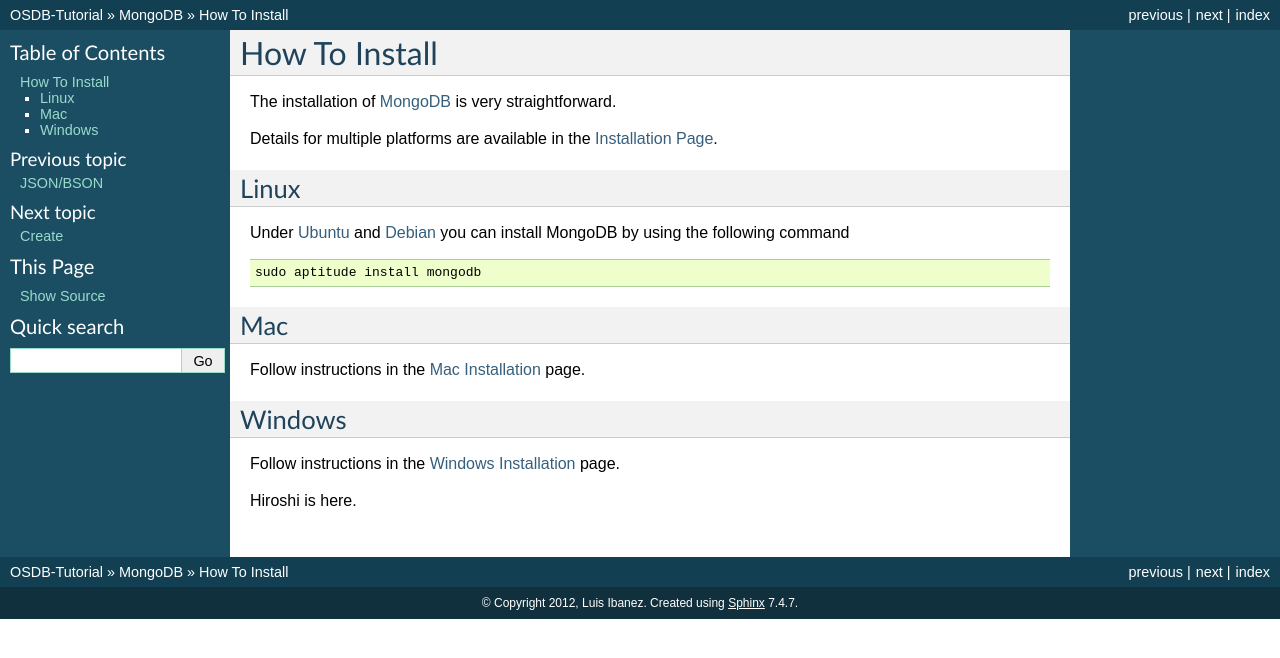
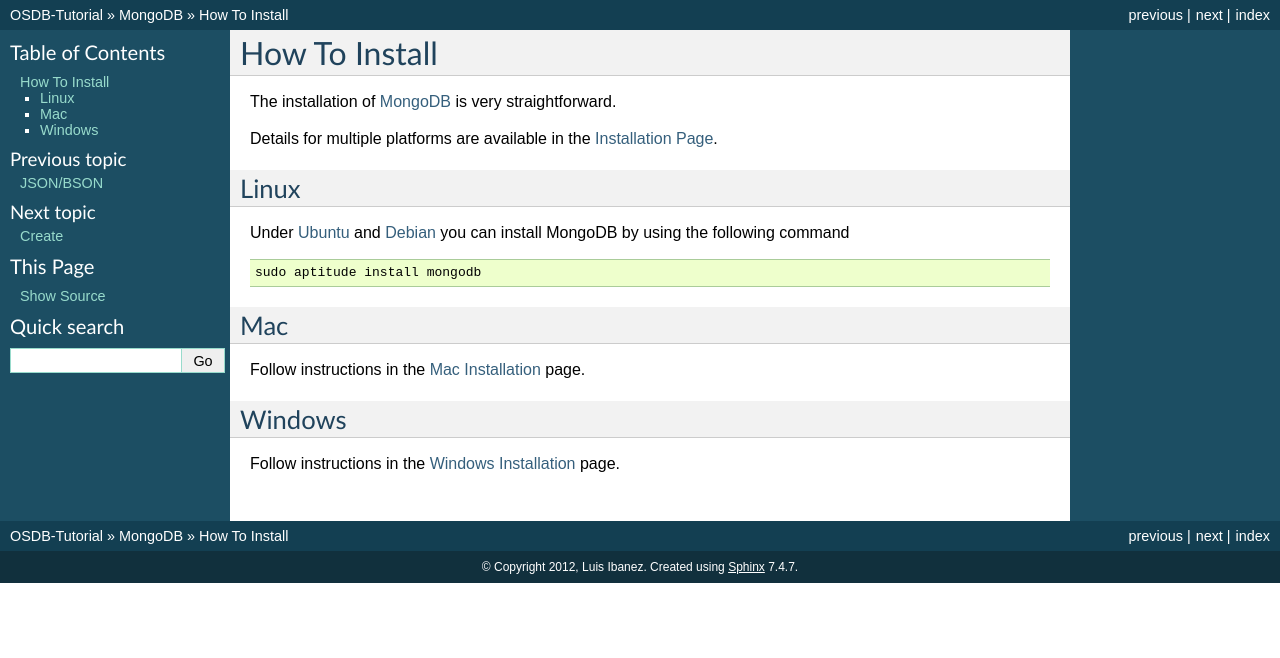
Before and after one commit to luisibanez/open-source-databases-tutorial, a Sphinx documentation site: the page built from source/MongoDB/Installation.rst, in a window 1280 px wide. Shown: the top 658 px of the page. Built offline with Sphinx 7.4.7, drawn with Linux system fonts in a browser that asks for light colours.

Commit message:
Update source/MongoDB/Installation.rst
fixed.

```diff
--- a/source/MongoDB/Installation.rst
+++ b/source/MongoDB/Installation.rst
@@ -25,8 +25,6 @@ Windows
 
 Follow instructions in the `Windows Installation`_ page.
 
-Hiroshi is here.
-
 .. _Installation Page: http://docs.mongodb.org/manual/installation/
 .. _MongoDB: http://www.mongodb.org/
 .. _Ubuntu: http://docs.mongodb.org/manual/tutorial/install-mongodb-on-ubuntu/
```
